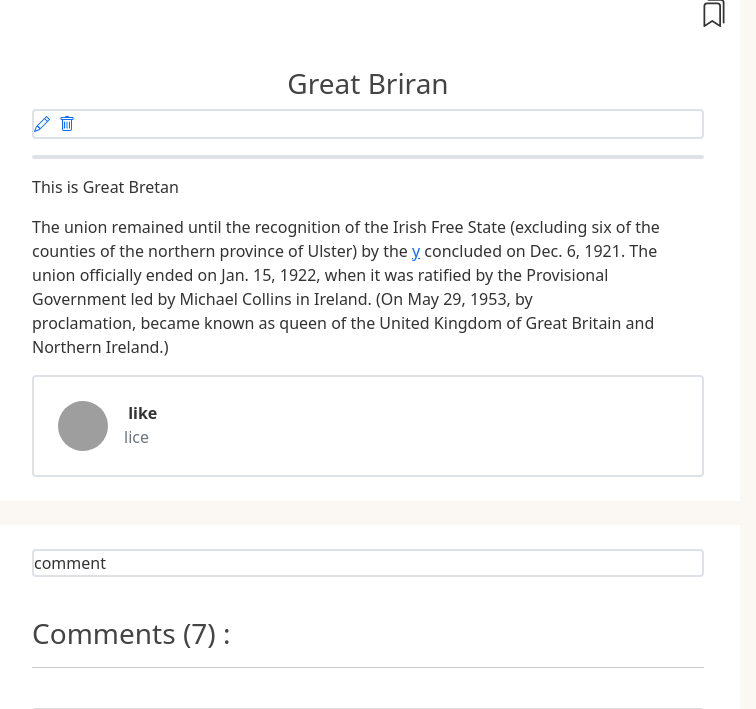
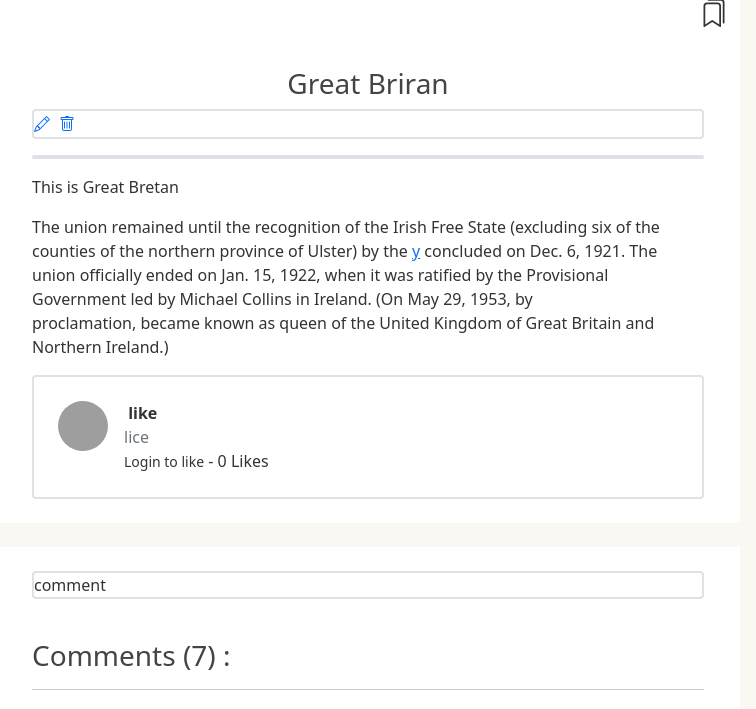
Before and after one commit to ArthurAbgaryan/Sait_Project, a Django app: a page that uses practice_django/blog/templates/blog/post_detail.html in a window 1280 px wide. Shown: the part 364-1073 px from the top of the page, without its empty margins (179-935 px from the left). Run offline with Django 4.2, Linux system fonts and the light colour scheme; data comes from the database, SQL or seed files in the repository; both versions use the stored data as it was after the commit; some libraries are stand-ins or nearby versions; grey boxes are pictures that could not be loaded.

Commit message:
сделали все включая лайки

```diff
--- /dev/null
+++ b/practice_django/blog/templates/blog/like_section.html
@@ -0,0 +1,17 @@
+{# blog/templates/blog/like_section.html #}
+
+
+<form action="{% url 'post_like' %}" method="POST">
+    {% csrf_token %}
+
+    {% if user.is_authenticated %}
+        {% if liked %}
+            <button id="like" type="submit" name="post_id" value="{{post_cn.id}}" class="btn btnhrt"><i class="fas fa-heart"></i></button>
+        {% else %}
+            <button id="like" type="submit" name="post_id" value="{{post_cn.id}}" class="btn btnhrt"><i class="far fa-heart"></i></button>
+        {% endif %}
+    {% else %}
+        <small>Login to like</small>
+    {% endif %}
+    - {{total_likes}} Like{{ total_likes|pluralize }}
+</form>
--- a/practice_django/blog/templates/blog/post_detail.html
+++ b/practice_django/blog/templates/blog/post_detail.html
@@ -50,6 +50,7 @@
                         <div>
                             <p class="fw-bold mb-0">&nbsp;like</p>
                             <p class="text-muted mb-0">lice</p>
+                            <div id="like-section"> {%  include 'blog/like_section.html'%}</div>
                         </div>
                     </div>
                 </div>
--- a/practice_django/blog/urls.py
+++ b/practice_django/blog/urls.py
@@ -2,13 +2,14 @@
 
 from django.urls import path
 from .views import UserListView,PostCreateView,PostDeleteView, PostUpdateView, HomePostListViewAllUsers
-from .views import index,post_detail_view, all_save_view_posts,save_post_is_ajax
+from .views import index,post_detail_view, all_save_view_posts,save_post_is_ajax, like_post
 urlpatterns = [
     path('',index, name = 'index_home'),
     path('posts/user/<str:username>/',UserListView.as_view(),name='user-post-list'),
     path('post/new/',PostCreateView.as_view(),name='post_create'),
     path('post/<int:pk>/delete/',PostDeleteView.as_view(),name = 'post_delete'),
     path('post/<int:pk>/detail/<str:slug>/',post_detail_view,name='post_detail'),
+    path('post/like/', like_post, name='post_like'),
     #path('post/<int:pk>/detail/<str:slug>/',PostDetailView.as_view(),name='post_detail'),
     path('post/<int:pk>/update/', PostUpdateView.as_view(),name ='post_update'),
     path('home/',HomePostListViewAllUsers.as_view(),name = 'blog_home'),
--- a/practice_django/blog/views.py
+++ b/practice_django/blog/views.py
@@ -84,7 +84,14 @@ def like_post(request):
     else:
         post.likes_post.add(request.user)
         liked = True
-
+    context = {
+        'post_cn':post,
+        'liked':liked,
+        'total_likes':post.total_likes()
+    }
+    if request.is_ajax():
+        html = render_to_string('blog/like_section.html', context,request = request)
+    return JsonResponse({'form':html})
 
 '''Post save'''
 @login_required
@@ -147,7 +154,12 @@ def post_detail_view(request, pk, slug):#обязательный парамет
     if handle_page.saves_posts.filter(id = request.user.id).exists():
         saved = True
 
+    liked = False
+    if handle_page.likes_post.filter(id = request.user.id).exists():
+        liked = True
 
+    context['total_likes'] = total_likes #переменная которую мы получили в этой же фу-ии выше
+    context['liked'] = liked
     context['total_saves'] = total_saves
     context['saved'] = saved
     context['comment_form'] = comment_form
--- a/practice_django/templates/templates_projects/base.html
+++ b/practice_django/templates/templates_projects/base.html
@@ -10,8 +10,9 @@
 
     <!-- Bootstrap CSS -->
     <link href="https://cdn.jsdelivr.net/npm/bootstrap@5.0.2/dist/css/bootstrap.min.css" rel="stylesheet" integrity="sha384-EVSTQN3/azprG1Anm3QDgpJLIm9Nao0Yz1ztcQTwFspd3yD65VohhpuuCOmLASjC" crossorigin="anonymous">
-    <link rel="stylesheet" href="{% static "bootstrap5/assets/css/dpractice_django_styles.css" %}">
+    <link rel="stylesheet" href="{% static "bootstrap5/assets/css/practice_django_styles.css" %}">
     <link rel="stylesheet" href="{% static 'blog_static/main.css' %}">
+      <link rel="stylesheet" href="https://cdnjs.cloudflare.com/ajax/libs/font-awesome/5.15.1/css/all.min.css" integrity="sha512-+4zCK9k+qNFUR5X+cKL9EIR+ZOhtIloNl9GIKS57V1MyNsYpYcUrUeQc9vNfzsWfV28IaLL3i96P9sdNyeRssA==" crossorigin="anonymous" />
 
     <title>{% block title %}{% endblock %}</title>
 
@@ -106,7 +107,26 @@
 
          // $("#chat-box").scrollTop($("#chat-box")[0].scrollHeight);
 
+
          // LIKE POSTS
+
+         $(document).on('click','#like',function(event){
+          event.preventDefault();
+          var pk = $(this).attr('value');
+          $.ajax({
+            type: 'POST',
+            url: '{% url "post_like" %}',
+            data: {'id':pk, 'csrfmiddlewaretoken':'{{ csrf_token }}'},
+            dataType: 'json',
+            success: function(response){
+                $('#like-section').html(response['form']);
+                console.log($('#like-section').html(response['form']));
+            },
+            error: function(rs, e){
+                console.log(rs.responseText);
+            },
+          });
+        })
          // SAVE POSTS
 
          $(document).on('click','#save',function(event){
```
Also changed, not shown: practice_django/db_practice_django_1.sqlite3.
